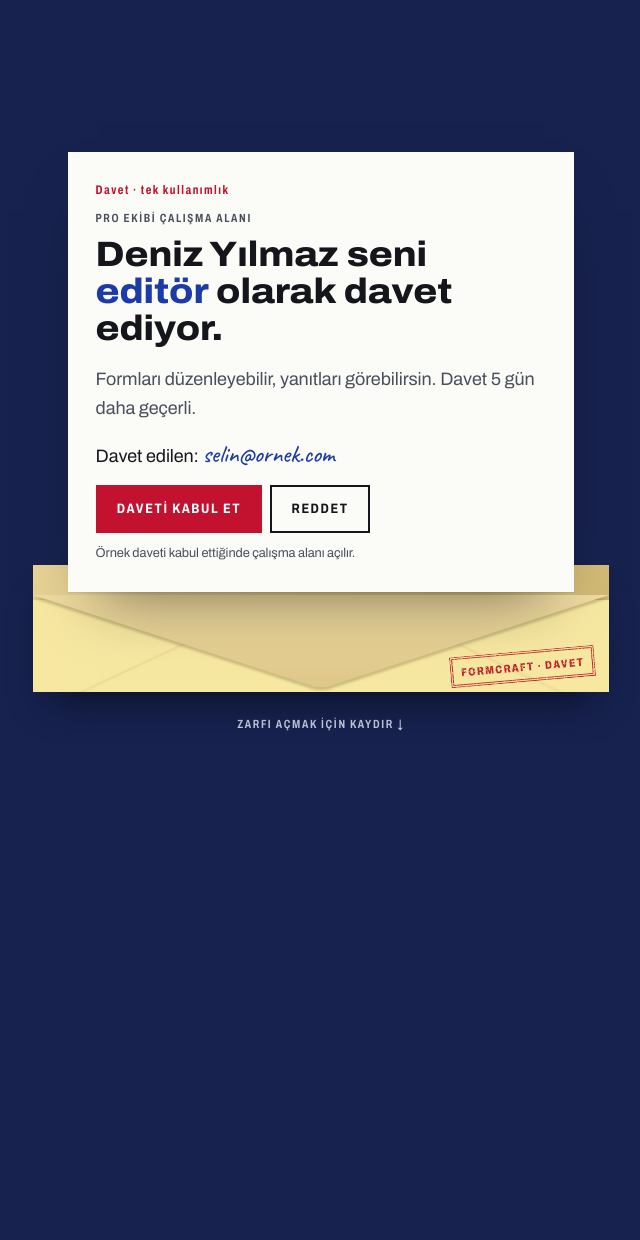
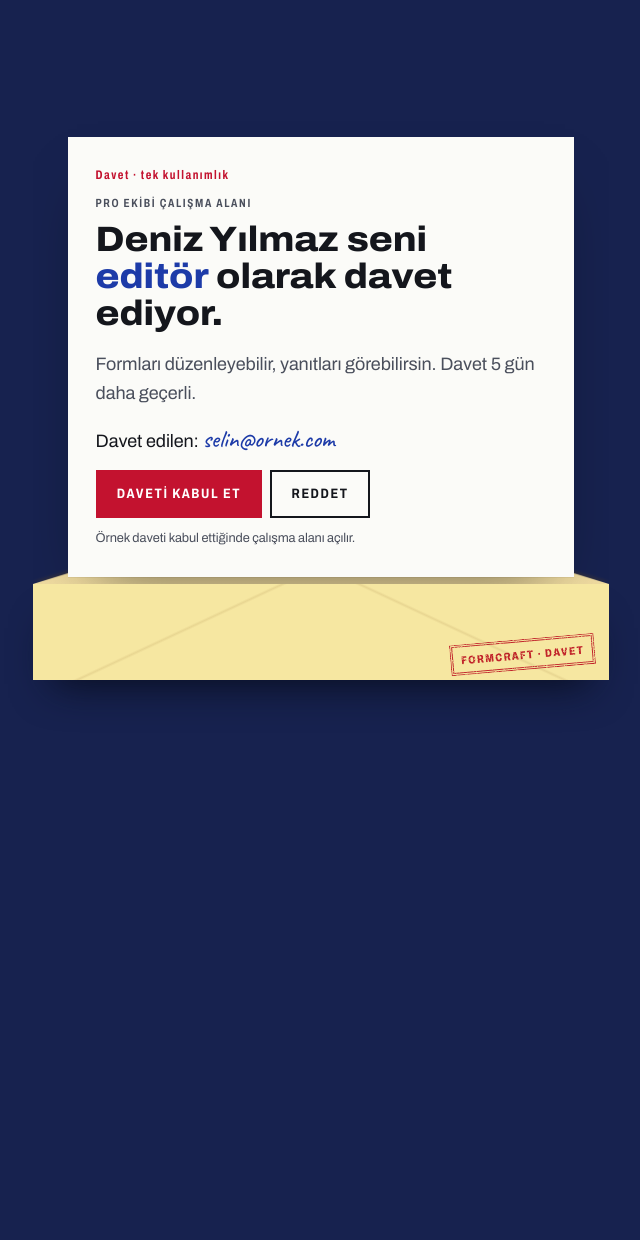
Before and after one commit to mertouttaken/form-craft, a Laravel app: page /tasarim/davet in a window 1280 px wide. Shown: the whole page, without its empty margins (319-959 px from the left). After the commit the page ends 698 px from the top, so only its background shows below. Run offline with Laravel 12, Linux system fonts and the light colour scheme; some libraries are stand-ins or nearby versions.

Commit message:
Play the invitation envelope reveal on page load

```diff
--- a/resources/views/formcraft/invitation.blade.php
+++ b/resources/views/formcraft/invitation.blade.php
@@ -1,113 +1,87 @@
 @extends('layouts.formcraft')
 
 @section('title', 'Davet · FormCraft')
-@push('scripts')
-@include('formcraft.scripts')
-<script>
-  (() => {
-    const invitation = document.querySelector(".invitation");
-    const toggle = invitation.querySelector(".env__motion");
-    const reducedMotion = matchMedia("(prefers-reduced-motion: reduce)");
-    const preferenceKey = "formcraft.invitationMotion";
-    let enabled = false;
-
-    try {
-      enabled = localStorage.getItem(preferenceKey) === "enabled";
-    } catch {}
-
-    function renderMotionPreference() {
-      invitation.toggleAttribute("data-motion-enabled", enabled);
-      toggle.hidden = !reducedMotion.matches;
-      toggle.textContent = enabled ? "Animasyonu kapat" : "Animasyonu aç";
-    }
-
-    toggle.addEventListener("click", () => {
-      enabled = !enabled;
-      renderMotionPreference();
-      try {
-        localStorage.setItem(preferenceKey, enabled ? "enabled" : "disabled");
-      } catch {}
-      if (enabled) window.scrollTo({ top: 0, behavior: "instant" });
-    });
-
-    reducedMotion.addEventListener("change", renderMotionPreference);
-    renderMotionPreference();
-  })();
-</script>
-@endpush
 @push('head')
 <style>
   body { background: var(--desk); color: var(--white); }
-  .stage { display: grid; place-items: center; padding-block: 1.25rem; background: var(--desk); }
-  .invitation {
-    --open: 1;
-    --lift: 1;
-    display: grid; justify-items: center; gap: 1.45rem;
-    width: min(36rem, 92vw);
-  }
-  .sc-act--pinned .invitation {
-    --open: clamp(0, (var(--sc-p, 0) - .025) / .41, 1);
-    --lift: clamp(0, (var(--sc-p, 0) - .24) / .67, 1);
+  .invitation-stage {
+    min-height: 100svh; display: grid; place-items: center;
+    padding-block: clamp(1.25rem, 4vh, 3rem);
   }
   .env {
-    --pocket-height: clamp(4.5rem, 12vh, 5.75rem);
-    --paper-rise: clamp(38px, 11vh, 86px);
-    position: relative; width: 100%; padding-top: var(--paper-rise);
-    padding-bottom: calc(var(--pocket-height) + .5rem);
-    isolation: isolate;
+    --pocket-height: clamp(4.5rem, 13vh, 6rem);
+    position: relative; width: min(36rem, 92vw);
+    padding-bottom: var(--pocket-height); isolation: isolate;
+    animation: envelope-settle 620ms cubic-bezier(.23, .72, .24, 1) both;
   }
-  .env__back, .env__front, .env__flap {
-    position: absolute; inset-inline: 0; pointer-events: none;
-    translate: 0 calc(var(--lift) * .65rem);
+  .env__front, .env__flap {
+    position: absolute; inset-inline: 0; bottom: 0;
+    height: var(--pocket-height); pointer-events: none;
   }
-  .env__back {
-    bottom: 0; height: calc(var(--pocket-height) + 2.2rem);
-    background: linear-gradient(145deg, #e8d396, #cbb36c);
+  .env__front {
+    z-index: 1;
+    background: linear-gradient(155deg, transparent 49%, #966f3424 50%, transparent 51%) left / 51% 100% no-repeat,
+                linear-gradient(205deg, transparent 49%, #966f3424 50%, transparent 51%) right / 51% 100% no-repeat,
+                var(--canary);
     box-shadow: 0 1.5rem 2.5rem -1.25rem #080d1e;
+    display: flex; justify-content: end; align-items: end; padding: .6rem .85rem;
   }
   .env__flap {
-    bottom: .35rem; height: var(--pocket-height); z-index: 3;
-    transform-origin: top;
-    transform: perspective(700px) rotateX(calc(var(--open) * -168deg));
+    z-index: 2; transform-origin: top;
     filter: drop-shadow(0 3px 1px #58431e42);
+    animation: envelope-open 560ms cubic-bezier(.5, .04, .24, 1) 70ms both;
   }
   .env__flap::before {
     content: ""; position: absolute; inset: 0;
     background: linear-gradient(#efdba0, #dfc789);
-    clip-path: polygon(0 0, 100% 0, 51% 100%, 49% 100%);
+    clip-path: polygon(0 0, 100% 0, 51% 95%, 49% 95%);
   }
-  .env__front {
-    bottom: 0; height: var(--pocket-height); z-index: 2;
-    background: linear-gradient(155deg, transparent 49%, #966f3419 50%, transparent 51%) left / 51% 100% no-repeat,
-                linear-gradient(205deg, transparent 49%, #966f3419 50%, transparent 51%) right / 51% 100% no-repeat,
-                var(--canary);
-    display: flex; justify-content: end; align-items: end; padding: .6rem .85rem;
+  /* The sleeve cuts off the part of the letter still inside the pocket. */
+  .env__sleeve {
+    position: relative; z-index: 3; overflow: clip;
+    padding: 1rem 6% .4rem;
   }
   .letter {
-    margin-inline: 6%; padding: clamp(1rem, 3.2vw, 1.75rem);
-    z-index: 4; transform: translateY(calc(var(--lift) * var(--paper-rise) * -1));
+    padding: clamp(1rem, 3.2vw, 1.75rem);
+    animation: invitation-rise 900ms cubic-bezier(.22, .72, .23, 1) 360ms both;
   }
   .letter .serial { position: static; display: block; margin-bottom: .55rem; }
   .letter h1 { margin: .5rem 0 .65rem; font-size: clamp(1.55rem, 1rem + 1.6vw, 2.2rem); font-weight: 800; font-variation-settings: "wdth" 110; line-height: 1.05; }
   .letter .acts { display: flex; flex-wrap: wrap; gap: .5rem; margin-top: .85rem; }
   .letter .note { margin: .65rem 0 0; color: var(--ink-2); font-size: .8rem; }
-  .postmark { position: relative; z-index: 1; --r: -5deg; font-size: .7rem; }
-  .env__controls { display: flex; flex-wrap: wrap; justify-content: center; align-items: center; gap: .5rem 1rem; width: 100%; }
-  .env__cue { display: none; margin: 0; color: var(--sc-ink-soft); }
-  .sc-act--pinned .env__cue { display: block; opacity: calc(1 - var(--lift)); }
-  .env__motion {
-    color: var(--white); background: none; border: 1px solid #ffffff4d;
-    font: inherit; font-size: .82rem; padding: .45rem .85rem; cursor: pointer;
+  .postmark { --r: -5deg; font-size: .7rem; }
+
+  @keyframes envelope-settle {
+    from { transform: translateY(-21%); }
+    to { transform: translateY(0); }
   }
-  .env__motion:hover { background: #ffffff19; }
-  .env__motion:focus-visible { outline-color: var(--canary); }
-  @media (max-height: 760px) { .env { --paper-rise: clamp(28px, 8vh, 60px); } }
-  @media (max-height: 660px) { .stage { height: auto; min-height: 100svh; } }
+  @keyframes envelope-open {
+    from { transform: perspective(700px) rotateX(0); }
+    to { transform: perspective(700px) rotateX(-168deg); }
+  }
+  @keyframes invitation-rise {
+    from { transform: translateY(calc(100% + .75rem)); }
+    to { transform: translateY(0); }
+  }
+
   @media (prefers-reduced-motion: reduce) {
-    .sc-act--pinned .invitation:not([data-motion-enabled]) { --open: 1; --lift: 1; }
-    .invitation:not([data-motion-enabled]) .env__cue { display: none; }
-    .env__controls { min-height: 2.35rem; }
+    .env { animation: none; }
+    .env__flap { animation: envelope-open-soft 380ms ease both; }
+    .letter { animation: invitation-reveal 340ms ease-out 200ms both; }
   }
+  @keyframes envelope-open-soft {
+    0% { transform: perspective(700px) rotateX(0); opacity: 1; }
+    49% { transform: perspective(700px) rotateX(0); opacity: 0; }
+    50% { transform: perspective(700px) rotateX(-168deg); opacity: 0; }
+    100% { transform: perspective(700px) rotateX(-168deg); opacity: 1; }
+  }
+  @keyframes invitation-reveal {
+    from { opacity: 0; transform: translateY(.5rem); }
+    to { opacity: 1; transform: translateY(0); }
+  }
+
+  /* Make the controls visible immediately if someone tabs into the letter. */
+  .env:focus-within, .env:focus-within .letter { transform: none !important; opacity: 1 !important; }
 </style>
 @endpush
 
--- a/resources/views/livewire/forms/invitations.blade.php
+++ b/resources/views/livewire/forms/invitations.blade.php
@@ -1,10 +1,8 @@
-<main>
-  <section data-sc-act="pin" data-sc-span="1.55">
-    <div data-sc-stage class="stage">
-      <div class="invitation">
+<main class="invitation-stage">
   <div class="env">
-          <div class="env__back" aria-hidden="true"></div>
+    <div class="env__front" aria-hidden="true"><span class="stamp postmark">FormCraft · Davet</span></div>
     <div class="env__flap" aria-hidden="true"></div>
+    <div class="env__sleeve">
       <article class="letter paper" aria-labelledby="t">
         <span class="serial">Davet · tek kullanımlık</span>
         <p class="lbl muted">Pro ekibi çalışma alanı</p>
@@ -14,13 +12,6 @@
         <div class="acts"><a class="btn btn--stamp" href="{{ route('formcraft.preview.forms') }}">Daveti kabul et</a><a class="btn btn--ghost" href="{{ route('formcraft.home') }}">Reddet</a></div>
         <p class="note">Örnek daveti kabul ettiğinde çalışma alanı açılır.</p>
       </article>
-          <div class="env__front" aria-hidden="true"><span class="stamp postmark">FormCraft · Davet</span></div>
-        </div>
-        <div class="env__controls">
-          <p class="env__cue lbl" aria-hidden="true">Zarfı açmak için kaydır ↓</p>
-          <button type="button" class="env__motion" hidden>Animasyonu aç</button>
     </div>
   </div>
-    </div>
-  </section>
 </main>
```
Lines whose indentation alone changed are shown as unchanged.
